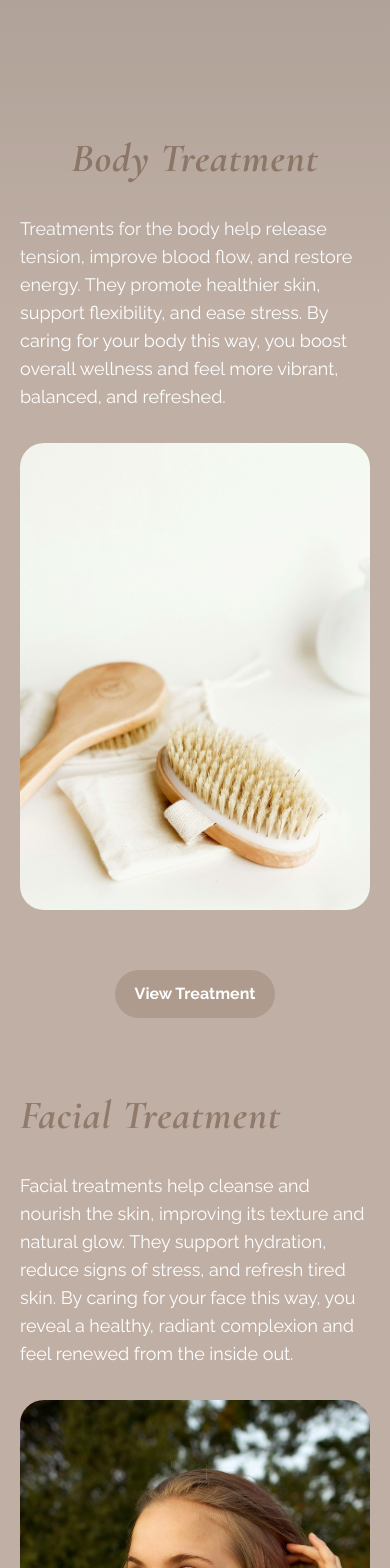
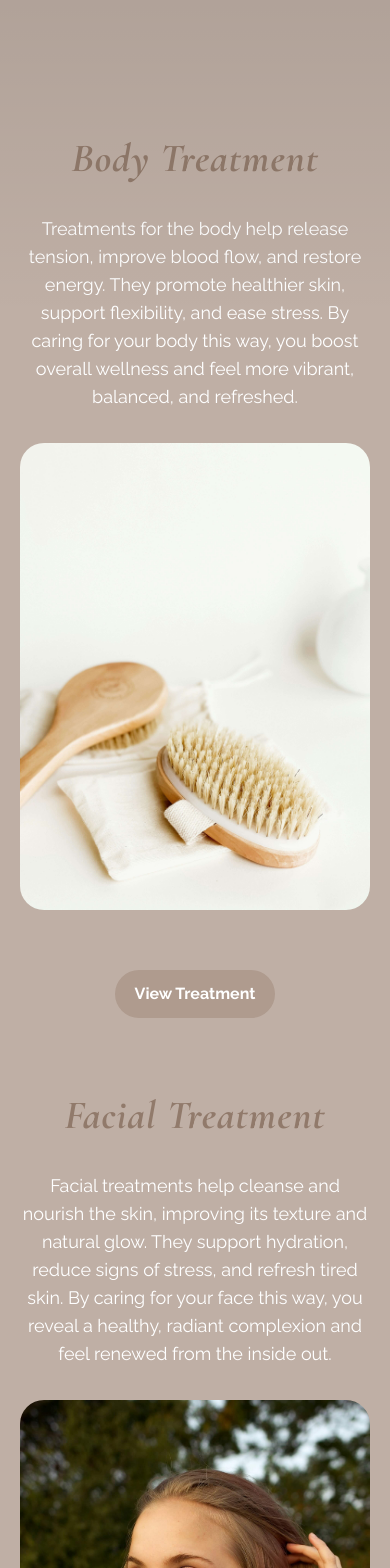
Before and after one commit to Ami0480/naturespa-website-tailwind, a React (Vite) app in the folder my-app/: page / in a window 390 px wide. Shown: the part 1371-2939 px from the top of the page. Built offline with nearby package versions, Linux system fonts and the light colour scheme.

Commit message:
Changed text-align

```diff
--- a/my-app/src/About.jsx
+++ b/my-app/src/About.jsx
@@ -24,8 +24,10 @@ export default function About() {
 
       <section className="container flex flex-col justify-center items-center md:flex-row-reverse md:gap-12">
         <div className="md:flex-1">
-          <h2 className="text-[#917A6B] mt-8 mb-8">About Us</h2>
-          <p className="mb-8">
+          <h2 className="text-[#917A6B] my-8 flex justify-center items-center">
+            About Us
+          </h2>
+          <p className="mb-8 flex text-center md:text-left">
             At our spa, we believe every guest deserves to feel truly cared for
             and appreciated. From the moment you arrive, our team is dedicated
             to creating an atmosphere where you feel valued, relaxed, and
--- a/my-app/src/Home.jsx
+++ b/my-app/src/Home.jsx
@@ -50,13 +50,13 @@ export default function Home() {
                 ></img>
 
                 <div className="absolute flex flex-col justify-center mt-20 md:absolute m-auto md:ml-28 md:w-[1000px]">
-                  <h2 className="flex flex-col z-20 md:flex-row md:gap-7 md:mt-40">
+                  <h2 className="flex flex-col z-20 md:flex-row md:gap-5 md:mt-40">
                     <span>Calm</span>
                     <span>Rejuvenate</span>
                     <span>Bliss</span>
                   </h2>
 
-                  <p className="mt-5 z-20 w-60 md:w-150">
+                  <p className="mt-5 z-20 w-60 md:w-96">
                     Let your mind unwind, your body regain its energy, and your
                     spirit feel light and refreshed, as every moment nurtures
                     your inner wellness, restores your vitality, and enhances
@@ -74,7 +74,7 @@ export default function Home() {
               <h2 className="text-[#917A6B] mb-8 mt-150 flex justify-center items-center">
                 Body Treatment
               </h2>
-              <p className="mb-8">
+              <p className="mb-8 text-center md:text-left">
                 Treatments for the body help release tension, improve blood
                 flow, and restore energy. They promote healthier skin, support
                 flexibility, and ease stress. By caring for your body this way,
@@ -108,8 +108,10 @@ export default function Home() {
         <section className="container flex flex-col justify-center items-center">
           <div className="md:flex md:flex-row-reverse md:gap-12 md:my-20">
             <div className="md:flex-1 md:flex md:flex-col md:gap-6 md:items-center">
-              <h2 className="text-[#917A6B] my-8">Facial Treatment</h2>
-              <p className="mb-8">
+              <h2 className="text-[#917A6B] my-8 flex justify-center items-center">
+                Facial Treatment
+              </h2>
+              <p className="mb-8 text-center md:text-left">
                 Facial treatments help cleanse and nourish the skin, improving
                 its texture and natural glow. They support hydration, reduce
                 signs of stress, and refresh tired skin. By caring for your face
--- a/my-app/src/Product.jsx
+++ b/my-app/src/Product.jsx
@@ -22,8 +22,10 @@ export default function Product() {
 
       <section className="container flex flex-col justify-center items-center md:flex-row md:gap-12">
         <div className="md:flex-1">
-          <h2 className="text-[#917A6B] mt-8 mb-8">Our product</h2>
-          <p className="mb-8">
+          <h2 className="text-[#917A6B] mt-8 mb-8 flex justify-center items-center">
+            Our product
+          </h2>
+          <p className="mb-8 text-center md:text-left">
             Our products are carefully crafted using only organic and natural
             ingredients, ensuring they remain completely free from harmful
             chemicals, synthetic substances, and artificial additives. By
```
